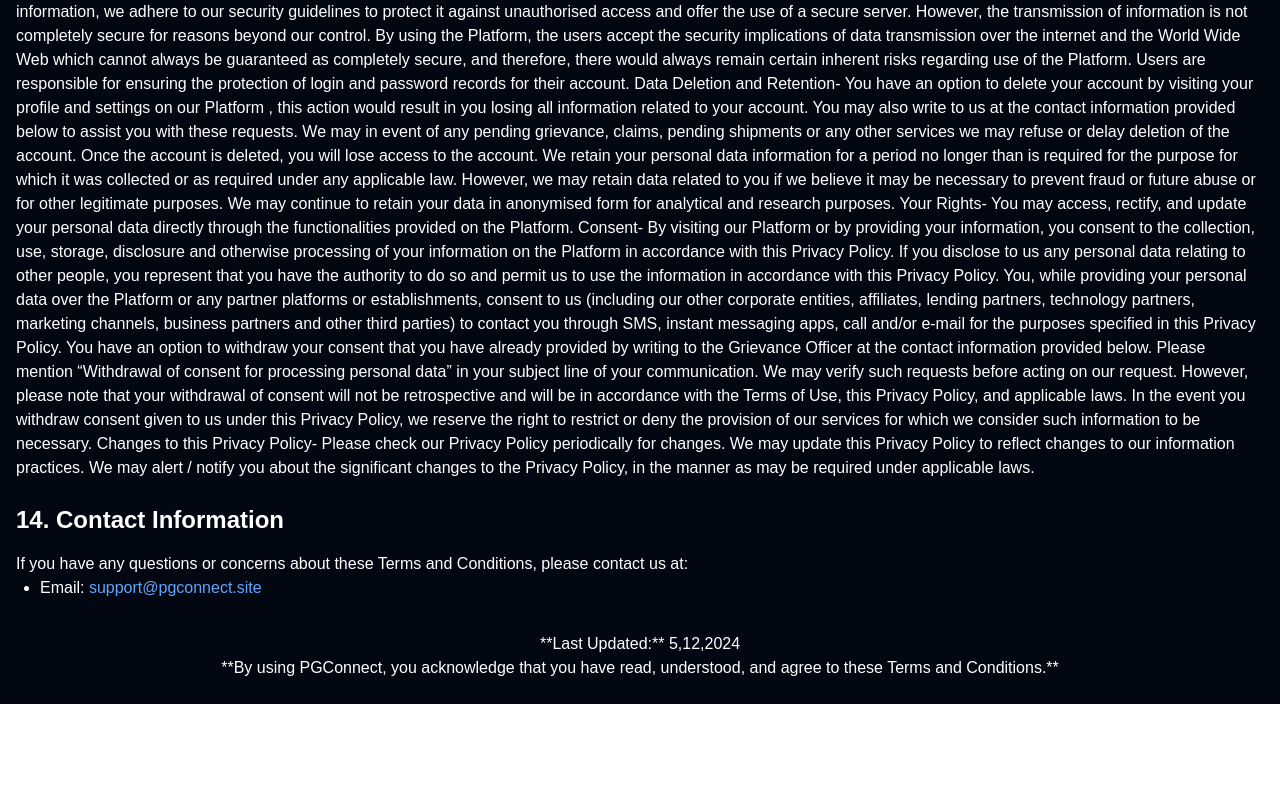
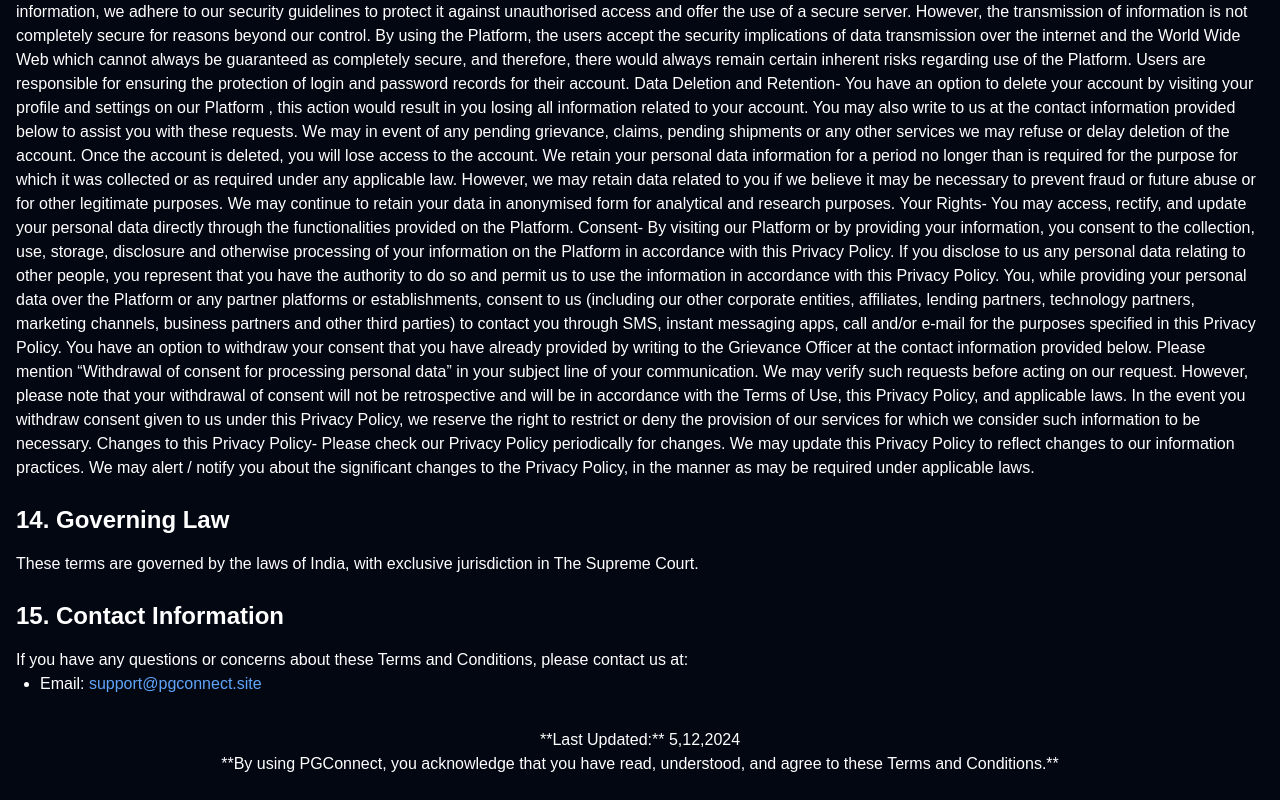
Before and after one commit to sachu0dev/PGConnect, a Next.js app in the folder next-app/: page /terms in a window 1280 px wide. Shown: the part 3992-4792 px from the top of the page. Before the commit the page ends 4696 px from the top, so only its background shows below. Built offline with nearby package versions, Linux system fonts and the light colour scheme; no server answers.

Commit message:
UP: Governing law

```diff
--- a/next-app/src/app/terms/page.tsx
+++ b/next-app/src/app/terms/page.tsx
@@ -427,8 +427,16 @@
         </section>
 
         <section className="mt-6">
+          <h2 className="text-2xl font-semibold mb-4">14. Governing Law</h2>
+          <p>
+            These terms are governed by the laws of India, with exclusive
+            jurisdiction in The Supreme Court.
+          </p>
+        </section>
+
+        <section className="mt-6">
           <h2 className="text-2xl font-semibold mb-4">
-            14. Contact Information
+            15. Contact Information
           </h2>
           <p>
             If you have any questions or concerns about these Terms and
```
